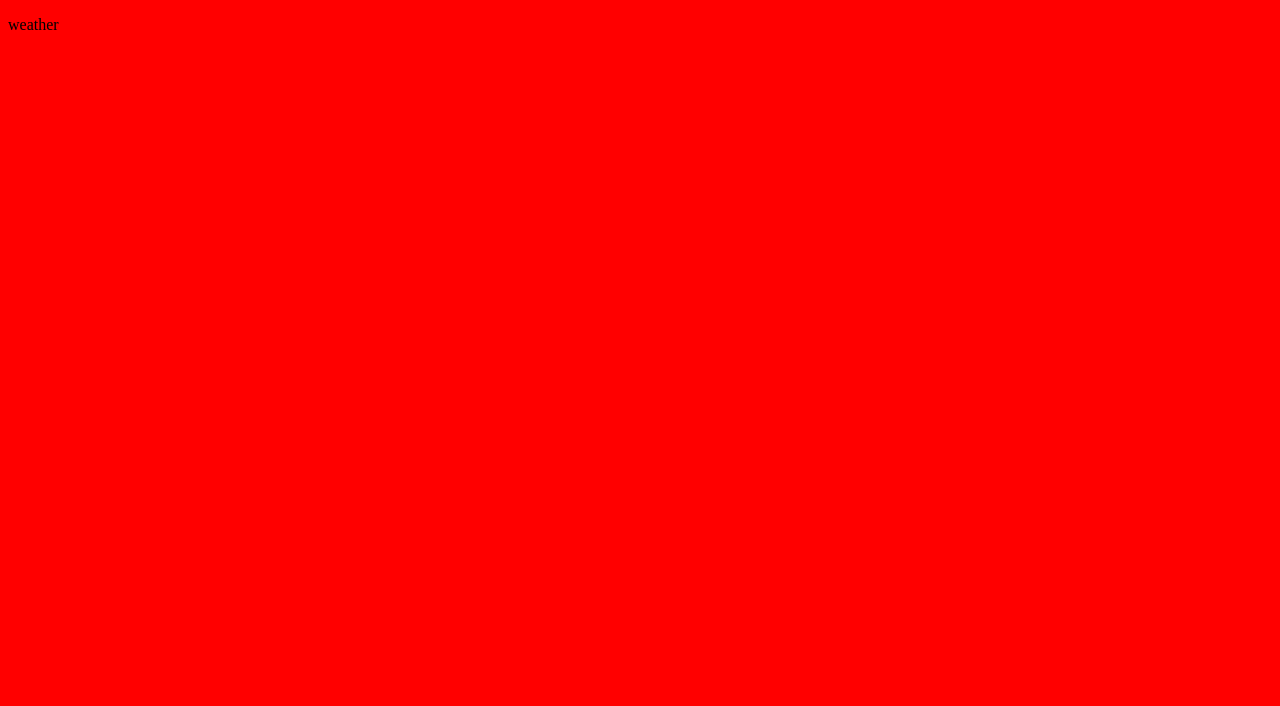
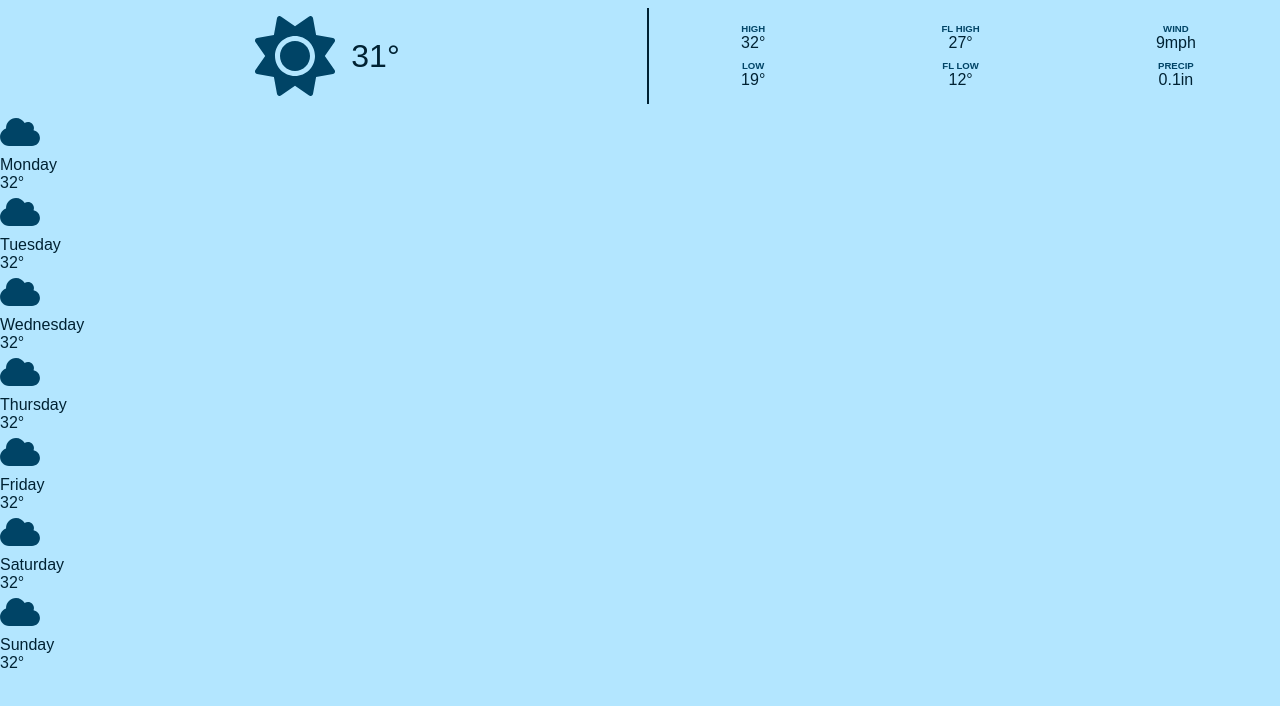
Before and after one commit to KhangPham9/WeatherWebSite, a website: page public/index.html in a window 1280 px wide. Drawn offline with Linux system fonts and the light colour scheme.

Commit message:
got the html for the header done

```diff
--- a/public/index.html
+++ b/public/index.html
@@ -5,7 +5,81 @@
         <title>Weather</title>
     </head>
     <body>
-        <p>weather</p>
+        <header class="header">
+            <div class="header-left">
+                <img class="weather-icon large" src="icons/sun.svg" data-current-icon />
+                <div class="header-current-temp">
+                    <span data-current-temp>31</span>&deg;
+                </div>
+            </div>
+            <div class="header-right">
+                <div class="info-group">
+                    <div class="label">High</div>
+                    <div><span data-current-high>32</span>&deg;</div>
+                </div>
+                <div class="info-group">
+                    <div class="label">FL High</div>
+                    <div><span data-current-fl-high>27</span>&deg;</div>
+                </div>
+                <div class="info-group">
+                    <div class="label">WIND</div>
+                    <div><span data-current-wind>9</span>mph</div>
+                </div>
+                <div class="info-group">
+                    <div class="label">LOW</div>
+                    <div><span data-current-low>19</span>&deg;</div>
+                </div>
+                <div class="info-group">
+                    <div class="label">FL LOW</div>
+                    <div><span data-current-fl-low>12</span>&deg;</div>
+                </div>
+                <div class="info-group">
+                    <div class="label">PRECIP</div>
+                    <div><span data-current-precip>0.1</span>in</div>
+                </div>
+
+            </div>
+        </header>
+        <section class="day-section" data-day-section>
+            <div class="day-card">
+                <img src="icons/cloud.svg" class="weather-icon"/>
+                <div class="day-card-day">Monday</div>
+                <div>32&deg;</div>
+            </div>
+            <div class="day-card">
+                <img src="icons/cloud.svg" class="weather-icon"/>
+                <div class="day-card-day">Tuesday</div>
+                <div>32&deg;</div>
+            </div>
+            <div class="day-card">
+                <img src="icons/cloud.svg" class="weather-icon"/>
+                <div class="day-card-day">Wednesday</div>
+                <div>32&deg;</div>
+            </div>
+            <div class="day-card">
+                <img src="icons/cloud.svg" class="weather-icon"/>
+                <div class="day-card-day">Thursday</div>
+                <div>32&deg;</div>
+            </div>
+            <div class="day-card">
+                <img src="icons/cloud.svg" class="weather-icon"/>
+                <div class="day-card-day">Friday</div>
+                <div>32&deg;</div>
+            </div>
+            <div class="day-card">
+                <img src="icons/cloud.svg" class="weather-icon"/>
+                <div class="day-card-day">Saturday</div>
+                <div>32&deg;</div>
+            </div>
+            <div class="day-card">
+                <img src="icons/cloud.svg" class="weather-icon"/>
+                <div class="day-card-day">Sunday</div>
+                <div>32&deg;</div>
+            </div>
+        </section>
+
+
+        <template></template>
     </body>
     <script href="main.js"></script>
 
--- a/public/styles.css
+++ b/public/styles.css
@@ -1,3 +1,77 @@
+*::after, *::before {
+    box-sizing: border-box;
+}
+
 body {
-    background-color: red;
+    margin: 0;
+    background-color: hsl(200, 100%, 85%);
+    color: hsl(200, 100%, 10%);
+    font-family: sans-serif;
 }
+
+.blurred{
+    filter: blur(3px);
+    overflow: hidden;
+}
+.header {
+    display: flex;
+    align-items: center;
+}
+
+.header-left {
+    display: flex;
+    width: 50%;
+    align-items: center;
+    justify-content: center;
+    margin: .5rem;
+    padding: .5rem;
+
+    border-right: 2px solid hsl(200, 100%, 10%);
+}
+
+.weather-icon {
+    width: 40px;
+    height: 40px;
+    object-fit: contain;
+}
+
+.weather-icon.large {
+    width: 80px;
+    height: 80px;
+}
+
+.header-current-temp {
+    font-size: 2rem;
+    margin-left: 1rem;
+}
+
+
+.header-right {
+    display: grid;
+
+    width: 50%;
+    justify-content: space-around;
+    gap: .5rem;
+
+    grid-template-columns: repeat(3, auto);
+    grid-template-rows: repeat(2, auto);
+}
+
+.info-group {
+    display: flex;
+    flex-direction: column;
+    align-items: center;
+}
+
+.label {
+    text-transform: uppercase;
+    font-weight: bold;
+    font-size: 0.6rem;
+    color: hsl(200, 100%, 20%);
+}
+
+
+.value-sub-info {
+    font-weight: lighter;
+    font-size: 0.75rem;
+}
```
Also changed, not shown: public/icons/cloud-bolt.svg (added), public/icons/cloud-showers-heavy.svg (added), public/icons/cloud-sun.svg (added), public/icons/cloud.svg (added), public/icons/smog.svg (added), public/icons/snowflake.svg (added), public/icons/sun.svg (added).
